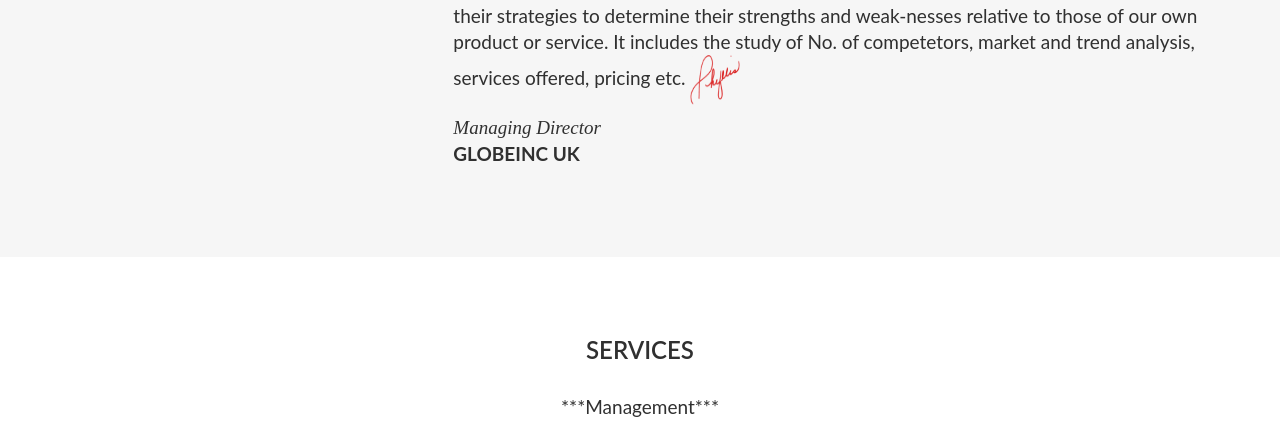
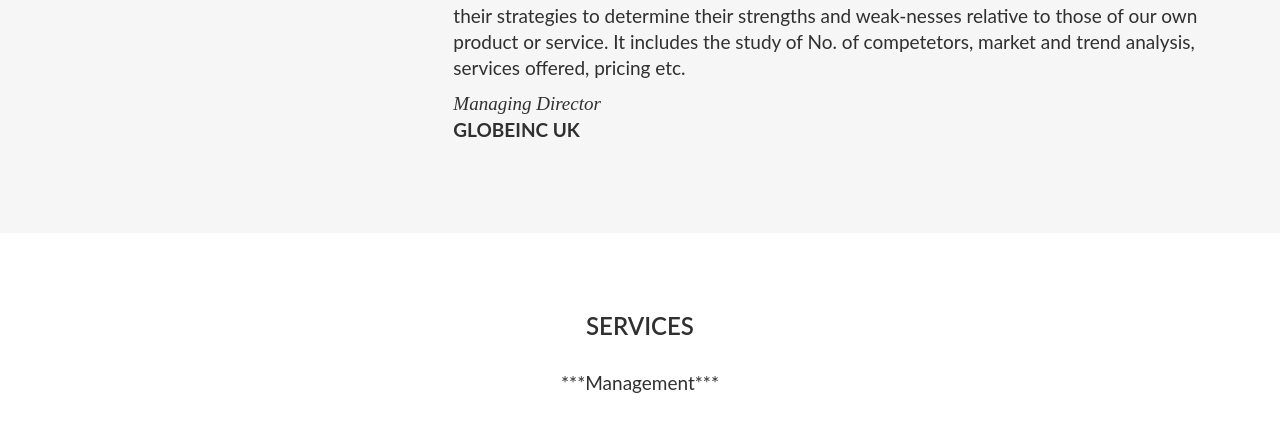
Before and after one commit to workspaceproject06/globeinc.uk, a plain HTML site: page index.html in a window 1280 px wide. Shown: the part 1436-1868 px from the top of the page. Drawn offline with nearby package versions, Linux system fonts and the light colour scheme.

Commit message:
Update index.html

```diff
--- a/index.html
+++ b/index.html
@@ -26,8 +26,7 @@
     </div>
     <div class="collapse navbar-collapse" id="myNavbar">
       <ul class="nav navbar-nav navbar-right">
-
-			</ul>
+</ul>
     </div>
   </div>
 </nav>
@@ -86,8 +85,7 @@ GLOBEINC UK
 	 competetors and evaluating their strategies to determine their strengths and
 	 weak-nesses relative to those of our own product or service.
 	 It includes the study of No. of competetors,
-	 market and trend analysis, services offered, pricing etc.
-	 <img src="Sign/red.png" alt="red" height="50" width="50" ></p>
+	 market and trend analysis, services offered, pricing etc.</p>
 	 <p style="margin-bottom:0px;font-family:courier-new;"><em>Managing Director</em></p>
 	 <p><strong>GLOBEINC UK</strong></p>
 
```
